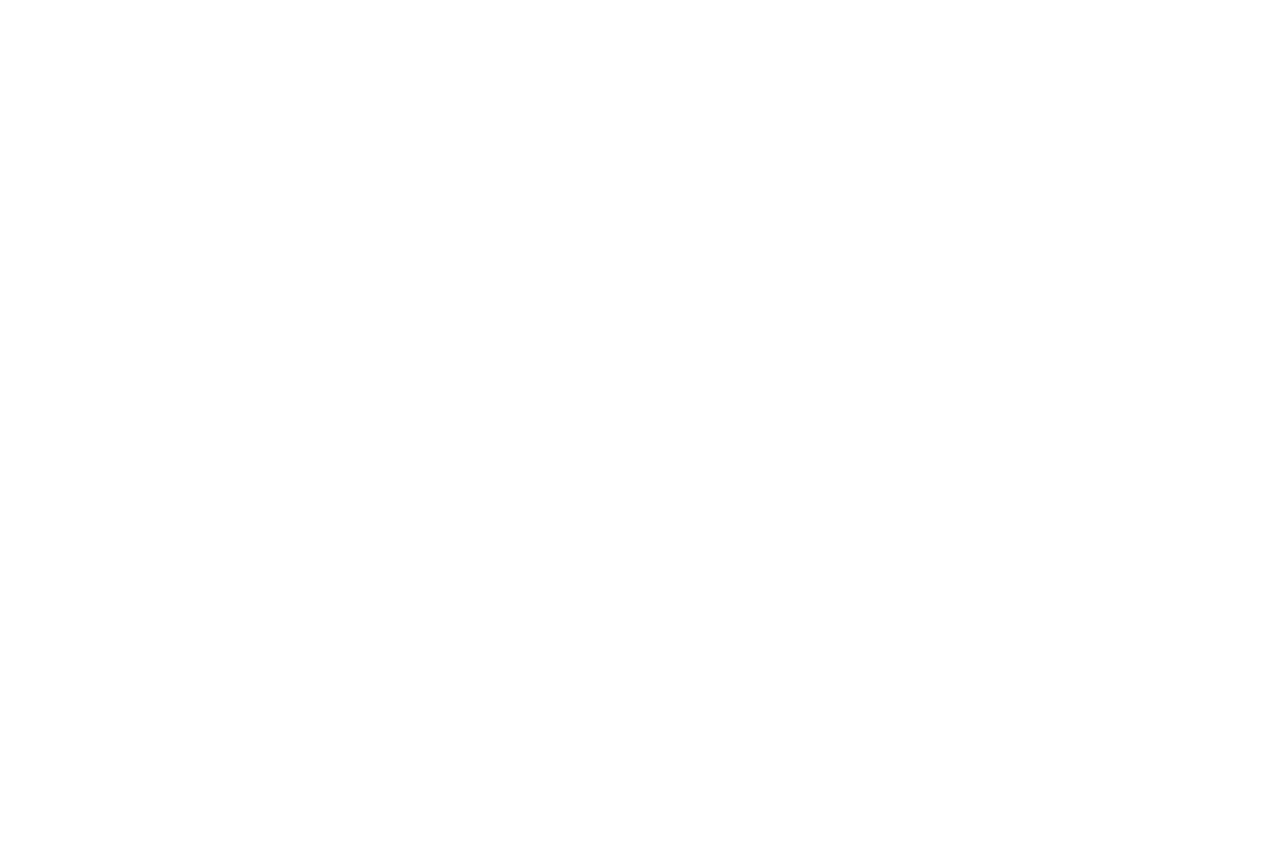
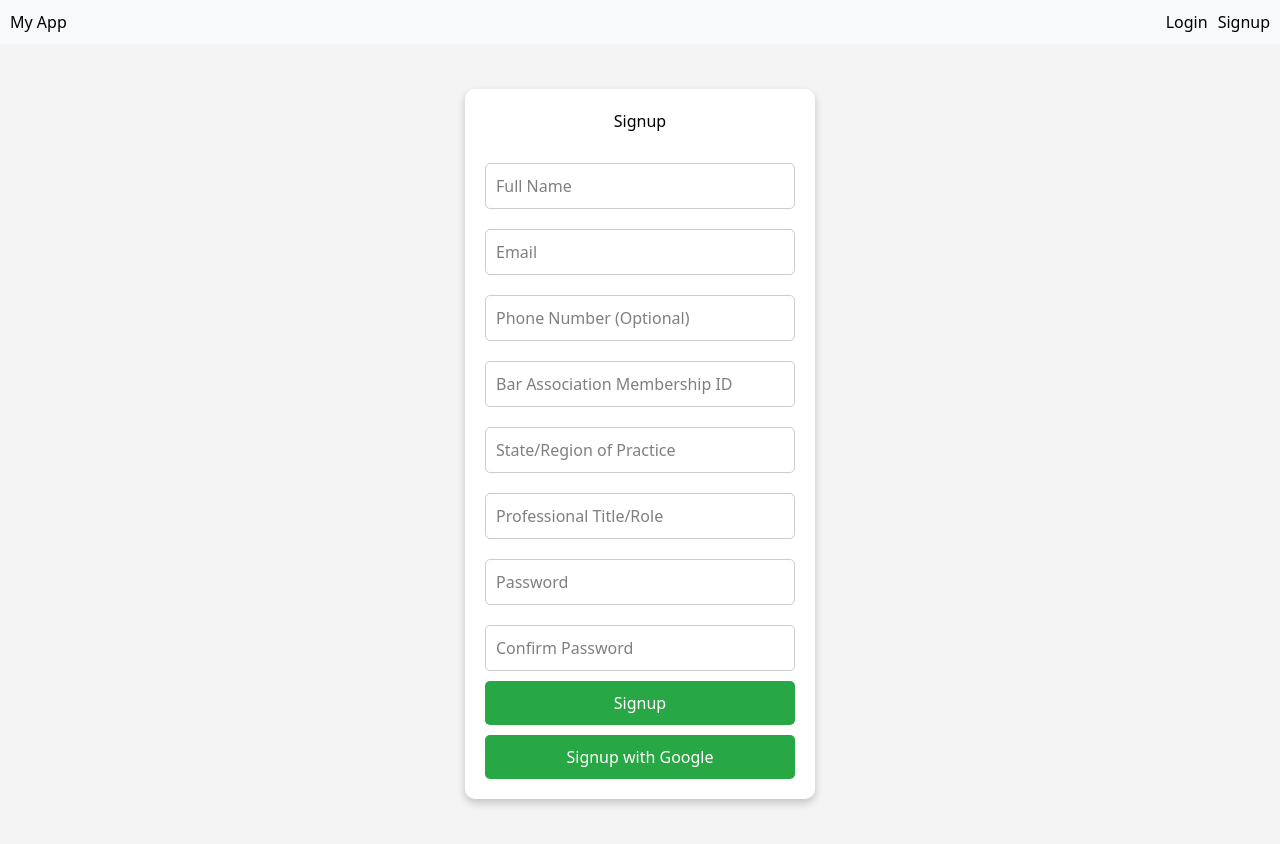
Before and after one commit to N-45div/unity-law, a React (Vite) app in the folder my-react-app/: page /signup in a window 1280 px wide. Before the commit this address had no page. Before the commit the page ends 800 px from the top, so only its background shows below. Built offline with nearby package versions, Linux system fonts and the light colour scheme.

Commit message:
login with google using supabase

```diff
--- a/my-react-app/package.json
+++ b/my-react-app/package.json
@@ -12,6 +12,7 @@
   "dependencies": {
     "@fontsource/orbitron": "^5.1.1",
     "@fontsource/pixelify-sans": "^5.1.1",
+    "@supabase/supabase-js": "^2.49.1",
     "@tailwindcss/vite": "^4.0.6",
     "autoprefixer": "^10.4.20",
     "html-react-parser": "^5.2.2",
@@ -23,7 +24,7 @@
     "react-dom": "^19.0.0",
     "react-icons": "^5.4.0",
     "react-router": "^7.1.5",
-    "react-router-dom": "^7.2.0",
+    "react-router-dom": "^7.3.0",
     "tailwindcss": "^4.0.7"
   },
   "devDependencies": {
--- a/my-react-app/src/App.tsx
+++ b/my-react-app/src/App.tsx
@@ -1,31 +1,72 @@
-import { Routes, Route } from "react-router";
+import { Routes, Route, Navigate, Link } from "react-router-dom";
 import HomePage from "./Pages/HomePage";
+import Login from "./Pages/Login";
+import Signup from "./Pages/Signup";
 import LevelOneQuizPage from "./Pages/LevelOneQuizPage";
 import Level2 from "./Pages/LevelTwo";
 import LevelTwoPart_Two from "./Pages/Level2_PartTwo";
 import Questionnaire from "./Pages/Questionnaire";
 import Live_Generation from "./Pages/Live_Generation";
-// import Live_Generation_2 from "./Pages/Live_Generation_2";
 import Finish from "./Pages/Finish";
 import { HighlightedTextProvider } from "./context/HighlightedTextContext";
-import MatchingExercise from "./components/MatchingExercise";
-import { matchingData } from "./data/matchingData";
+import { AuthProvider, useAuth } from "./context/AuthContext";
+import ProtectedRoute from "./Routes/ProtectedRoute";
 
-const App = () => {
+const Navbar: React.FC = () => {
+  const { user, logout } = useAuth();
+
   return (
-    <HighlightedTextProvider>
+    <nav style={{ display: "flex", justifyContent: "space-between", padding: "10px", background: "#f8f9fa" }}>
+      <h1>My App</h1>
+      <div>
+        {user ? (
+          <>
+            <span>Welcome, {user.email}</span>
+            <button onClick={logout} style={{ marginLeft: "10px", cursor: "pointer" }}>Logout</button>
+          </>
+        ) : (
+          <>
+            <Link to="/login">Login</Link>
+            <Link to="/signup" style={{ marginLeft: "10px" }}>Signup</Link>
+          </>
+        )}
+      </div>
+    </nav>
+  );
+};
+
+const AppContent: React.FC = () => {
+  const { user } = useAuth();
+
+  if (user === undefined) {
+    return <p>Loading...</p>; // Prevent flickering while checking authentication
+  }
+
+  return (
+    <>
+      <Navbar />
       <Routes>
         <Route path="/" element={<HomePage />} />
-        <Route path="/Level-One-Quiz" element={<LevelOneQuizPage />} />
-        <Route path="/Level-Two-Part-One" element={<Level2 />} />
-        <Route path="/Matching-Exercise" element={<MatchingExercise data={matchingData} />} /> {/* Add new route */}
-        <Route path="Level-Two-Part-Two" element={<LevelTwoPart_Two />} />
-        <Route path="Questionnaire" element={<Questionnaire />} />
-        <Route path="Live_Generation" element={<Live_Generation />} />
-        {/* <Route path="Live_Generation_2" element={<Live_Generation_2 />}/> */}
-        <Route path="Finish" element={<Finish />} />
+        <Route path="/login" element={user ? <Navigate to="/" /> : <Login />} />
+        <Route path="/signup" element={user ? <Navigate to="/" /> : <Signup />} />
+        <Route path="/Level-One-Quiz" element={<ProtectedRoute><LevelOneQuizPage /></ProtectedRoute>} />
+        <Route path="/Level-Two-Part-One" element={<ProtectedRoute><Level2 /></ProtectedRoute>} />
+        <Route path="/Level-Two-Part-Two" element={<ProtectedRoute><LevelTwoPart_Two /></ProtectedRoute>} />
+        <Route path="/Questionnaire" element={<ProtectedRoute><Questionnaire /></ProtectedRoute>} />
+        <Route path="/Live_Generation" element={<ProtectedRoute><Live_Generation /></ProtectedRoute>} />
+        <Route path="/Finish" element={<ProtectedRoute><Finish /></ProtectedRoute>} />
       </Routes>
-    </HighlightedTextProvider>
+    </>
+  );
+};
+
+const App: React.FC = () => {
+  return (
+    <AuthProvider>
+      <HighlightedTextProvider>
+        <AppContent />
+      </HighlightedTextProvider>
+    </AuthProvider>
   );
 };
 
--- /dev/null
+++ b/my-react-app/src/Pages/Login.tsx
@@ -0,0 +1,42 @@
+import { useState } from "react";
+import { useAuth } from "../context/AuthContext";
+import { useNavigate } from "react-router-dom";
+import "../styles/Login.css"; // ✅ Correct path
+
+const Login = () => {
+  const { login, loginWithGoogle } = useAuth();
+  const navigate = useNavigate();
+
+  const [email, setEmail] = useState("");
+  const [password, setPassword] = useState("");
+  const [error, setError] = useState("");
+
+  const handleLogin = async (e: React.FormEvent) => {
+    e.preventDefault();
+    setError("");
+
+    try {
+      await login(email, password);
+      navigate("/");
+    } catch (err: any) {
+      setError(err.message);
+    }
+  };
+
+  return (
+    <div className="login-container">
+      <div className="login-box">
+        <h2>Login</h2>
+        {error && <p style={{ color: "red" }}>{error}</p>}
+        <form onSubmit={handleLogin}>
+          <input type="email" placeholder="Email" value={email} onChange={(e) => setEmail(e.target.value)} required />
+          <input type="password" placeholder="Password" value={password} onChange={(e) => setPassword(e.target.value)} required />
+          <button type="submit">Login</button>
+        </form>
+        <button className="google-login" onClick={loginWithGoogle}>Login with Google</button>
+      </div>
+    </div>
+  );
+};
+
+export default Login;
--- /dev/null
+++ b/my-react-app/src/Pages/Signup.tsx
@@ -0,0 +1,66 @@
+import { useState } from "react";
+import { useAuth } from "../context/AuthContext";
+import { useNavigate } from "react-router-dom";
+import "../styles/Signup.css"; // ✅ Correct path
+
+const Signup = () => {
+  const { signup, loginWithGoogle } = useAuth();
+  const navigate = useNavigate();
+
+  const [formData, setFormData] = useState({
+    fullName: "",
+    email: "",
+    phone: "",
+    barId: "",
+    state: "",
+    role: "",
+    password: "",
+    confirmPassword: "",
+  });
+
+  const [error, setError] = useState("");
+
+  const handleChange = (e: React.ChangeEvent<HTMLInputElement>) => {
+    setFormData({ ...formData, [e.target.name]: e.target.value });
+  };
+
+  const handleSignup = async (e: React.FormEvent) => {
+    e.preventDefault();
+    setError("");
+
+    if (formData.password !== formData.confirmPassword) {
+      setError("Passwords do not match");
+      return;
+    }
+
+    try {
+      await signup(formData);
+      navigate("/");
+    } catch (err: any) {
+      setError(err.message);
+    }
+  };
+
+  return (
+    <div className="signup-container">
+      <div className="signup-box">
+        <h2>Signup</h2>
+        {error && <p style={{ color: "red" }}>{error}</p>}
+        <form onSubmit={handleSignup}>
+          <input type="text" name="fullName" placeholder="Full Name" value={formData.fullName} onChange={handleChange} required />
+          <input type="email" name="email" placeholder="Email" value={formData.email} onChange={handleChange} required />
+          <input type="text" name="phone" placeholder="Phone Number (Optional)" value={formData.phone} onChange={handleChange} />
+          <input type="text" name="barId" placeholder="Bar Association Membership ID" value={formData.barId} onChange={handleChange} />
+          <input type="text" name="state" placeholder="State/Region of Practice" value={formData.state} onChange={handleChange} required />
+          <input type="text" name="role" placeholder="Professional Title/Role" value={formData.role} onChange={handleChange} required />
+          <input type="password" name="password" placeholder="Password" value={formData.password} onChange={handleChange} required />
+          <input type="password" name="confirmPassword" placeholder="Confirm Password" value={formData.confirmPassword} onChange={handleChange} required />
+          <button type="submit">Signup</button>
+        </form>
+        <button className="google-signup" onClick={loginWithGoogle}>Signup with Google</button>
+      </div>
+    </div>
+  );
+};
+
+export default Signup;
--- /dev/null
+++ b/my-react-app/src/Routes/ProtectedRoute.tsx
@@ -0,0 +1,9 @@
+import { Navigate } from "react-router-dom";
+import { useAuth } from "../context/AuthContext";
+
+const ProtectedRoute = ({ children }: { children: JSX.Element }) => {
+  const { user } = useAuth();
+  return user ? children : <Navigate to="/login" />;
+};
+
+export default ProtectedRoute;
--- /dev/null
+++ b/my-react-app/src/context/AuthContext.tsx
@@ -0,0 +1,82 @@
+import { createContext, useContext, useEffect, useState, ReactNode } from "react";
+import { supabase } from "../services/supabase";
+
+interface AuthContextType {
+  user: any;
+  signup: (formData: SignupData) => Promise<void>;
+  login: (email: string, password: string) => Promise<void>;
+  loginWithGoogle: () => Promise<void>;
+  logout: () => Promise<void>;
+}
+
+interface SignupData {
+  fullName: string;
+  email: string;
+  phone?: string;
+  barId?: string;
+  state: string;
+  role: string;
+  password: string;
+}
+
+const AuthContext = createContext<AuthContextType | null>(null);
+
+export const AuthProvider = ({ children }: { children: ReactNode }) => {
+  const [user, setUser] = useState<any>(null);
+
+  useEffect(() => {
+    const fetchUser = async () => {
+      const { data: { session } } = await supabase.auth.getSession();
+      setUser(session?.user || null);
+    };
+
+    fetchUser();
+
+    const { data: listener } = supabase.auth.onAuthStateChange((_event, session) => {
+      setUser(session?.user || null);
+    });
+
+    return () => listener?.subscription.unsubscribe();
+  }, []);
+
+  const signup = async (formData: SignupData) => {
+    const { email, password, fullName, phone, barId, state, role } = formData;
+    const { data, error } = await supabase.auth.signUp({
+      email,
+      password,
+      options: {
+        data: { fullName, phone, barId, state, role },
+      },
+    });
+    if (error) throw error;
+    setUser(data.user);
+  };
+
+  const login = async (email: string, password: string) => {
+    const { error } = await supabase.auth.signInWithPassword({ email, password });
+    if (error) throw error;
+  };
+
+  const loginWithGoogle = async () => {
+    const { error } = await supabase.auth.signInWithOAuth({ provider: "google" });
+    if (error) throw error;
+  };
+
+  const logout = async () => {
+    await supabase.auth.signOut();
+  };
+
+  return (
+    <AuthContext.Provider value={{ user, signup, login, loginWithGoogle, logout }}>
+      {children}
+    </AuthContext.Provider>
+  );
+};
+
+export const useAuth = (): AuthContextType => {
+  const context = useContext(AuthContext);
+  if (!context) {
+    throw new Error("useAuth must be used within an AuthProvider");
+  }
+  return context;
+};
--- /dev/null
+++ b/my-react-app/src/services/supabase.ts
@@ -0,0 +1,6 @@
+import { createClient } from "@supabase/supabase-js";
+
+const supabaseUrl = import.meta.env.VITE_SUPABASE_URL;
+const supabaseAnonKey = import.meta.env.VITE_SUPABASE_ANON_KEY;
+
+export const supabase = createClient(supabaseUrl, supabaseAnonKey);
--- /dev/null
+++ b/my-react-app/src/styles/Login.css
@@ -0,0 +1,52 @@
+.login-container {
+    display: flex;
+    flex-direction: column;
+    align-items: center;
+    justify-content: center;
+    height: 100vh;
+    background-color: #f4f4f4;
+  }
+
+  .login-box {
+    background: white;
+    padding: 20px;
+    border-radius: 10px;
+    box-shadow: 0 4px 8px rgba(0, 0, 0, 0.2);
+    width: 300px;
+    text-align: center;
+  }
+
+  .login-box h2 {
+    margin-bottom: 20px;
+  }
+
+  .login-box input {
+    width: 100%;
+    padding: 10px;
+    margin: 10px 0;
+    border: 1px solid #ccc;
+    border-radius: 5px;
+  }
+
+  .login-box button {
+    width: 100%;
+    padding: 10px;
+    background-color: #007bff;
+    color: white;
+    border: none;
+    border-radius: 5px;
+    cursor: pointer;
+  }
+
+  .login-box button:hover {
+    background-color: #0056b3;
+  }
+
+  .google-login {
+    margin-top: 10px;
+    background-color: #db4437;
+  }
+
+  .google-login:hover {
+    background-color: #b53427;
+  }
--- /dev/null
+++ b/my-react-app/src/styles/Signup.css
@@ -0,0 +1,52 @@
+.signup-container {
+    display: flex;
+    flex-direction: column;
+    align-items: center;
+    justify-content: center;
+    height: 100vh;
+    background-color: #f4f4f4;
+  }
+
+  .signup-box {
+    background: white;
+    padding: 20px;
+    border-radius: 10px;
+    box-shadow: 0 4px 8px rgba(0, 0, 0, 0.2);
+    width: 350px;
+    text-align: center;
+  }
+
+  .signup-box h2 {
+    margin-bottom: 20px;
+  }
+
+  .signup-box input {
+    width: 100%;
+    padding: 10px;
+    margin: 10px 0;
+    border: 1px solid #ccc;
+    border-radius: 5px;
+  }
+
+  .signup-box button {
+    width: 100%;
+    padding: 10px;
+    background-color: #28a745;
+    color: white;
+    border: none;
+    border-radius: 5px;
+    cursor: pointer;
+  }
+
+  .signup-box button:hover {
+    background-color: #218838;
+  }
+
+  .google-signup {
+    margin-top: 10px;
+    background-color: #db4437;
+  }
+
+  .google-signup:hover {
+    background-color: #b53427;
+  }
```
Also changed, not shown: 2 other files (tests, documents, lock files or other folders).
